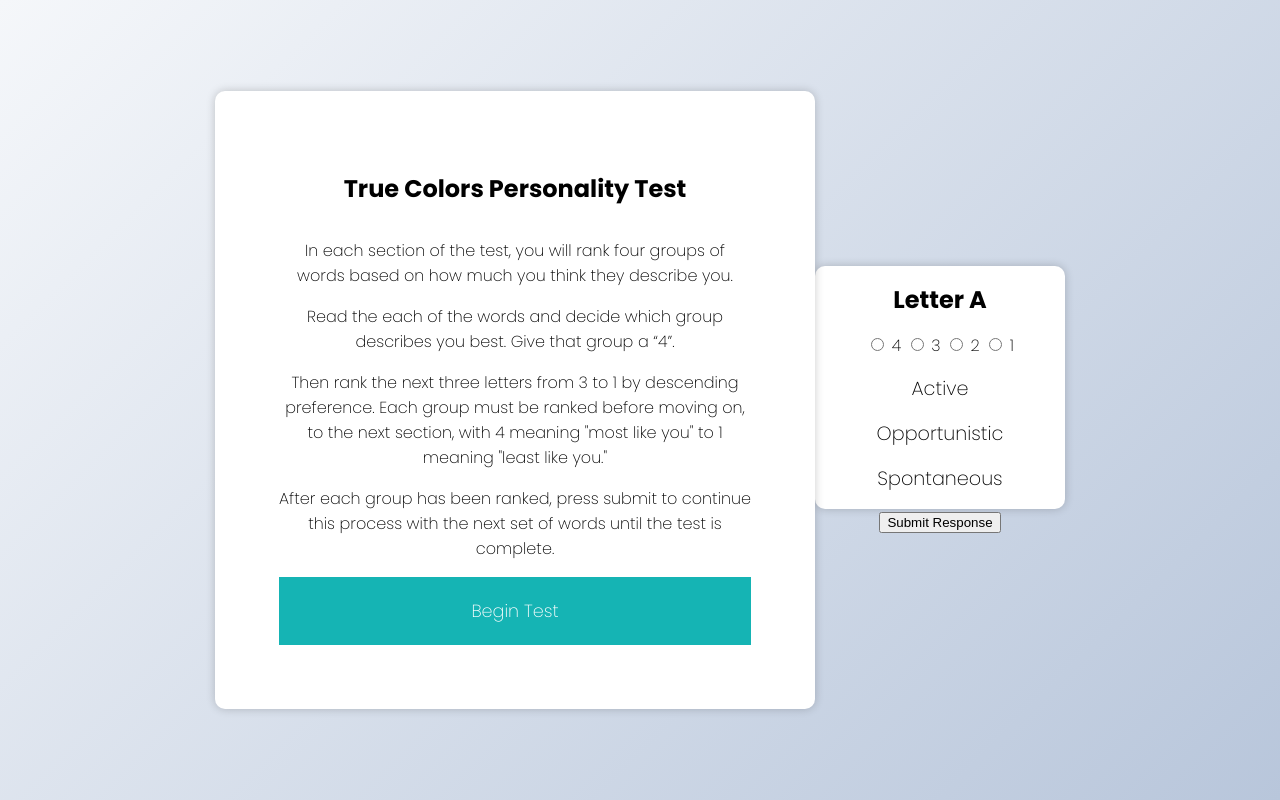
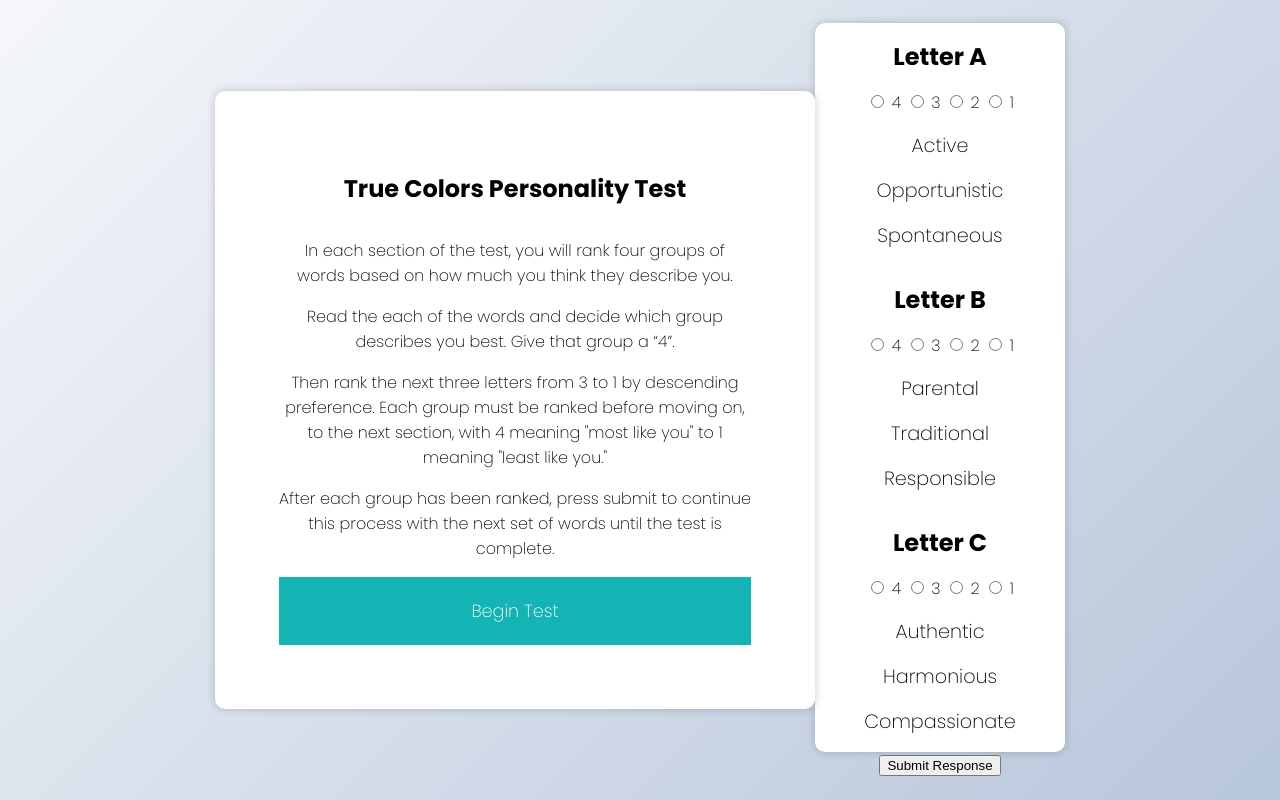
Before and after one commit to cs298-398f23/trueColorsWebApp, a Flask app: page / in a window 1280 px wide. Run offline with Flask 3, Linux system fonts and the light colour scheme; data that the repository does not hold is empty.

Commit message:
Update index.html

```diff
--- a/templates/index.html
+++ b/templates/index.html
@@ -24,7 +24,7 @@
 </div>
 
 <!-- Body of what quiz should look like -->
-<div class="test_container" id="test">
+<div class="test_container" id="quiz">
 
     <div class="question_block">
 
@@ -32,16 +32,16 @@
 
         <h2 id="question">Letter A</h2>
 
-            <input type="radio" name="answer" class="answer" id="4">
+            <input type="radio" name="answerA" class="answerA" id="4">
             <label for="4" id="four_button">4</label>
 
-            <input type="radio" name="answer" class="answer" id="3">
+            <input type="radio" name="answerA" class="answerA" id="3">
             <label for="3" id="three_button">3</label>
 
-            <input type="radio" name="answer" class="answer" id="2">
+            <input type="radio" name="answerA" class="answerA" id="2">
             <label for="2" id="two_button">2</label>
 
-            <input type="radio" name="answer" class="answer" id="1">
+            <input type="radio" name="answerA" class="answerA" id="1">
             <label for="1" id="one_button">1</label>
 
         <ul>
@@ -49,8 +49,48 @@
             <li>Opportunistic</li>
             <li>Spontaneous</li>
         </ul>
+        <h2 id="question">Letter B</h2>
 
+            <input type="radio" name="answerB" class="answerB" id="4">
+            <label for="4" id="four_button">4</label>
+
+            <input type="radio" name="answerB" class="answerB" id="3">
+            <label for="3" id="three_button">3</label>
+
+            <input type="radio" name="answerB" class="answerB" id="2">
+            <label for="2" id="two_button">2</label>
+
+            <input type="radio" name="answerB" class="answerB" id="1">
+            <label for="1" id="one_button">1</label>
+
+        <ul>
+            <li>Parental</li>
+            <li>Traditional</li>
+            <li>Responsible</li>
+        </ul>
+
+        <h2 id="question">Letter C</h2>
+
+            <input type="radio" name="answerC" class="answerC" id="4">
+            <label for="4" id="four_button">4</label>
+
+            <input type="radio" name="answerC" class="answerC" id="3">
+            <label for="3" id="three_button">3</label>
+
+            <input type="radio" name="answerC" class="answerC" id="2">
+            <label for="2" id="two_button">2</label>
+
+            <input type="radio" name="answerC" class="answerC" id="1">
+            <label for="1" id="one_button">1</label>
+
+        <ul>
+            <li>Authentic</li>
+            <li>Harmonious</li>
+            <li>Compassionate</li>
+        </ul>
     </div>
+
+
 
 <button id="submit">Submit Response</button>
 
```
